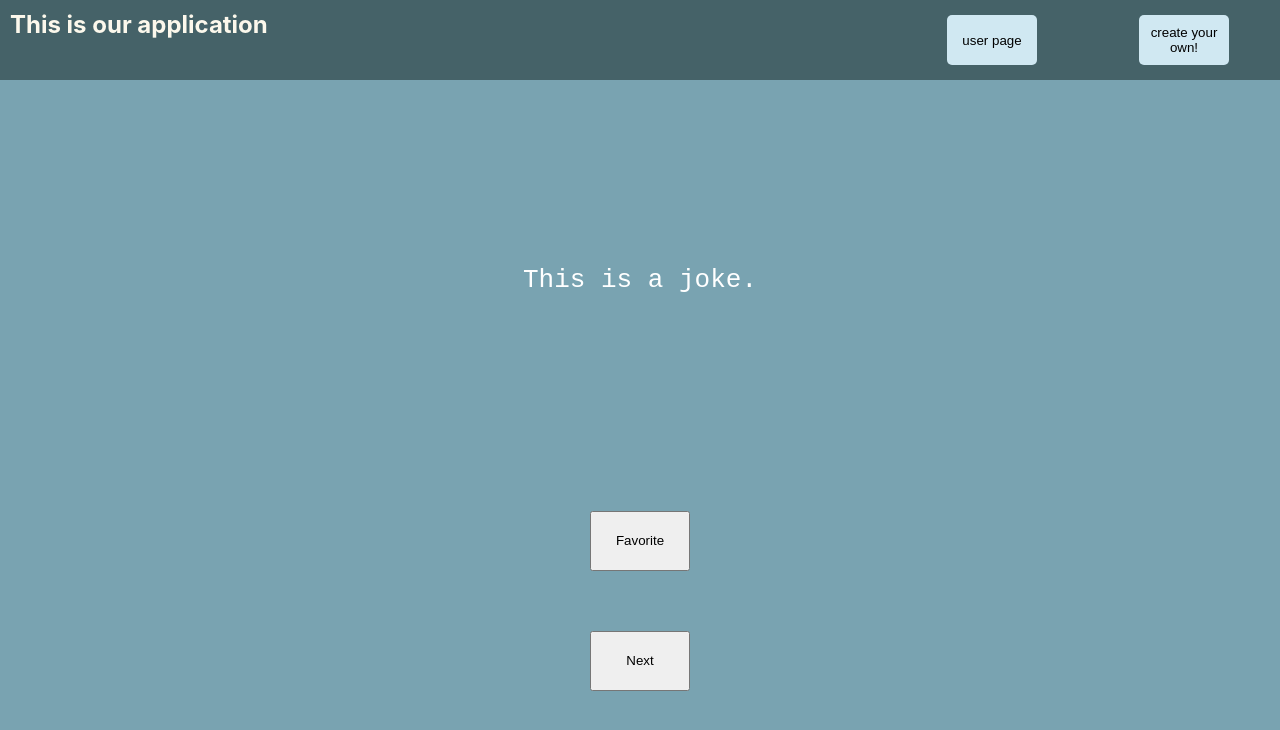
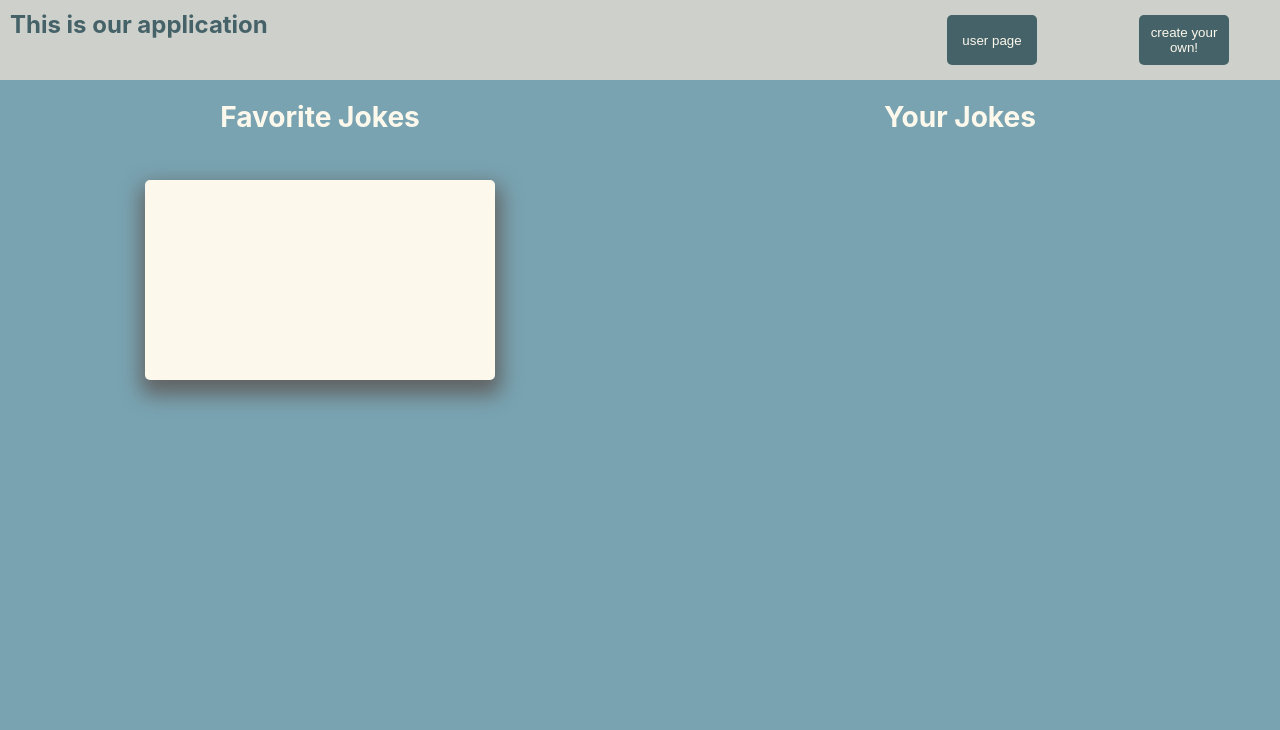
Before and after one commit to peytonjo/Dad-Jokes, a React (Create React App) app: page / in a window 1280 px wide. Shown: the top 730 px of the page. Built offline with nearby package versions, Linux system fonts and the light colour scheme.

Commit message:
create css for user view and joke cards

```diff
--- a/src/App/App.js
+++ b/src/App/App.js
@@ -1,4 +1,5 @@
 import './App.scss';
+import User from '../User/User'
 
 function App() {
   return (
@@ -11,14 +12,14 @@ function App() {
             <button>create your own!</button>
           </section>
         </nav>
-        <section className="app-body">
+        {/* <section className="app-body">
           <p>This is a joke.</p>
           <div className="joke-btns">
             <button>Favorite</button>
             <button>Next</button>
-
           </div>
-        </section>
+        </section> */}
+        <User />
       </body>
     </div>
   );
--- a/src/App/App.scss
+++ b/src/App/App.scss
@@ -19,7 +19,7 @@
 }
 
 .navBar {
-  background-color: $mossBlue;
+  background-color: $navBar;
   margin: 0px;
   height: 10vh;
   width: 100vw;
@@ -28,7 +28,7 @@
 }
 
 .page-title {
-  color: $clouds;
+  color: $mossBlue;
   margin: 10px;
 }
 
@@ -47,8 +47,9 @@ body {
   width: 90px;
   height: 50px;
   border: none;
-  background-color: $skyBlue;
+  background-color: $mossBlue;
   border-radius: 5px;
+  color: $clouds;
 }
 
 .joke-btns {
--- a/src/User/User.js
+++ b/src/User/User.js
@@ -0,0 +1,26 @@
+import React from 'react'
+import { Component } from 'react'
+import './User.scss'
+
+
+class User extends Component {
+ constructor() {
+   super()
+ }
+
+  render() {
+   return (
+    <section className="user-view">
+      <article className="user-favs">
+        <h1>Favorite Jokes</h1>
+        <div className="joke-card">this is a joke</div>
+      </article>
+      <article className="users-jokes">
+        <h1>Your Jokes</h1>
+      </article>
+    </section>
+   )
+  }
+}
+
+export default User;
--- /dev/null
+++ b/src/User/User.scss
@@ -0,0 +1,38 @@
+@import '../colors.scss';
+
+.user-view {
+  justify-content: space-evenly;
+  background-color: $oceanBlue;
+  height: 100vh;
+  display: flex;
+  flex-flow: row;
+  // padding: 30px;
+  color: $clouds;
+  font-size: x-large;
+}
+
+.user-view h1 {
+  width: 200px;
+  margin: 20px;
+  height: 60px;
+}
+
+.user-favs {
+  width: 50vw;
+  display: table-column-group;
+  text-align: -webkit-center;
+}
+
+.users-jokes {
+  width: 50vw;
+  display: table-column-group;
+  text-align: -webkit-center;
+}
+
+.joke-card {
+  height: 200px;
+  width: 350px;
+  background-color: #fcf8ec;
+  border-radius: 5px;
+  box-shadow: 1px 10px 20px 5px rgba(97,97,97,0.96);
+}
--- a/src/colors.scss
+++ b/src/colors.scss
@@ -1,4 +1,5 @@
 $clouds: #fcf8ec;
 $skyBlue: #d0e8f2;
 $oceanBlue: #79a3b1;
-$mossBlue: #456268
+$mossBlue: #456268;
+$navBar: #cdd0cb
```
Also changed, not shown: 1 other file (tests, documents, lock files or other folders).
